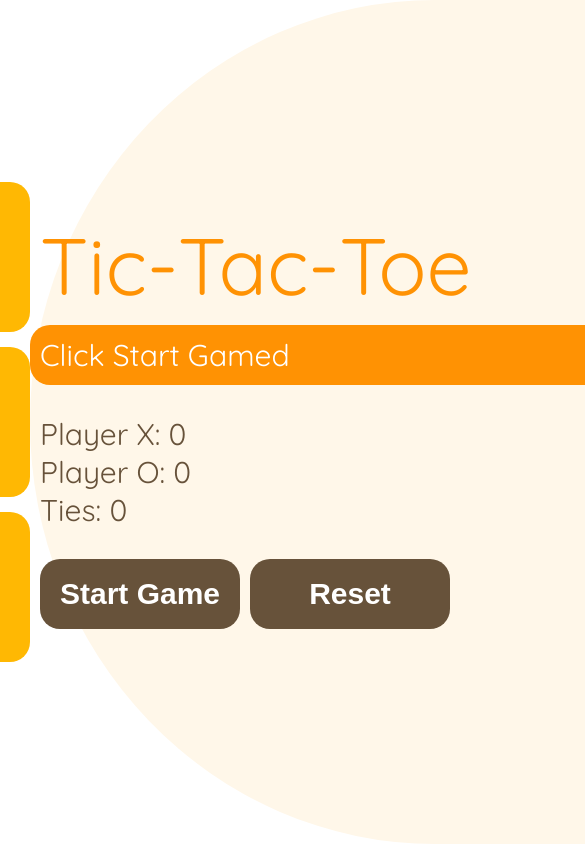
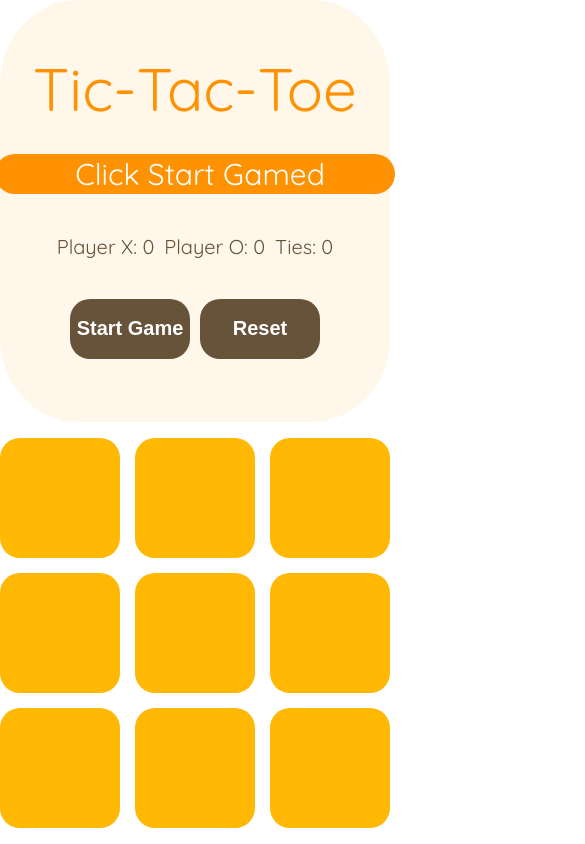
Before and after one commit to kaciakk/Tic-Tac-Toe-2, a React (Vite) app in the folder tictactoe/: page / in a window 390 px wide. Shown: the top 844 px of the page, 585 px wide, since content can reach past the window. Built offline with nearby package versions, Linux system fonts and the light colour scheme.

Commit message:
feat: enhance responsive styles for layout and controls in Tic-Tac-Toe application

```diff
--- a/tictactoe/src/App.module.css
+++ b/tictactoe/src/App.module.css
@@ -24,3 +24,35 @@
   border-radius: 50% 0 0 50%;
   gap: 30px;
 }
+
+@media (max-width: 1300px) {
+  .page {
+    display: flex;
+    flex-direction: column-reverse;
+    justify-content: center;
+    align-items: center;
+    width: 100%;
+    height: 100%;
+    margin: 0;
+  }
+
+  .score {
+    display: flex;
+    flex-direction: column;
+    align-items: center;
+    justify-content: center;
+    width: 100%;
+    height: 30rem;
+  }
+  .control {
+    display: flex;
+    justify-content: center;
+    align-items: center;
+    flex-direction: column;
+    background-color: #fff7e9;
+    width: 100%;
+    height: 30rem;
+    border-radius: 20% 20% 20% 20%;
+    gap: 40px;
+  }
+}
--- a/tictactoe/src/components/Board/Board.module.css
+++ b/tictactoe/src/components/Board/Board.module.css
@@ -3,8 +3,3 @@
   grid-template-columns: 1fr 1fr 1fr;
   gap: 15px;
 }
-
-.board_score {
-  color: #ff9203;
-  font-size: 50px;
-}
--- a/tictactoe/src/components/BoardTile/BoardTile.module.css
+++ b/tictactoe/src/components/BoardTile/BoardTile.module.css
@@ -98,3 +98,51 @@
     transform: scale(1) rotate(0deg);
   }
 }
+
+@media (max-height: 1300px) {
+  .box {
+    width: 120px;
+    height: 120px;
+    background-color: #ffb803;
+    border-radius: 20px;
+    display: flex;
+    align-items: center;
+    justify-content: center;
+    position: relative;
+  }
+
+  .boxPlayerOneLine {
+    width: 15px;
+    height: 90px;
+    background-color: #ffffff;
+    rotate: 45deg;
+    border-radius: 50px;
+    position: absolute;
+    animation: xAnimation 0.1s ease-in;
+  }
+  .boxPlayerOneLineTwo {
+    width: 15px;
+    height: 90px;
+    background-color: #ffffff;
+    rotate: -45deg;
+    border-radius: 50px;
+    position: absolute;
+    animation: xAnimation2 0.2s ease-in;
+  }
+  .boxPlayerTwoObject {
+    width: 90px;
+    height: 90px;
+    background-color: #67523a;
+    border-radius: 50px;
+    position: relative;
+    animation: oAnimation 0.2s ease-in;
+  }
+  .boxPlayerTwoCircle {
+    width: 45px;
+    height: 50px;
+    background-color: #ffb803;
+    border-radius: 50px;
+    position: absolute;
+    animation: oAnimation 0.2s ease-in;
+  }
+}
--- a/tictactoe/src/components/Controls/Controls.module.css
+++ b/tictactoe/src/components/Controls/Controls.module.css
@@ -31,3 +31,47 @@
   justify-content: flex-start;
   gap: 10px;
 }
+
+@media (max-width: 1300px) {
+  .title {
+    display: flex;
+    align-items: center;
+    justify-content: center;
+    width: 100%;
+    height: 50px;
+    font-size: 60px;
+    color: #ff9203;
+  }
+  .move {
+    display: flex;
+    align-items: center;
+    justify-content: center;
+    background-color: #ff9203;
+    border-radius: 20px 20px 20px 20px;
+    font-size: 30px;
+    width: 100%;
+    height: 40px;
+    color: white;
+    padding-left: 10px;
+  }
+  .players_score {
+    width: 100%;
+    display: flex;
+    align-items: center;
+    justify-content: center;
+    gap: 10px;
+    height: auto;
+    color: #67523a;
+    font-size: 20px;
+  }
+
+  .controls {
+    display: flex;
+    align-items: center;
+    justify-content: center;
+    width: 100%;
+    height: auto;
+
+    gap: 10px;
+  }
+}
--- a/tictactoe/src/index.css
+++ b/tictactoe/src/index.css
@@ -24,3 +24,20 @@ button {
 button:hover {
   background-color: #856d53;
 }
+
+@media (max-width: 1300px) {
+  button {
+    background-color: #67523a;
+    border-radius: 20px;
+    width: 120px;
+    height: 60px;
+    color: white;
+    border: none;
+    font-weight: bold;
+    font-size: 20px;
+    cursor: pointer;
+  }
+  button:hover {
+    background-color: #856d53;
+  }
+}
```
